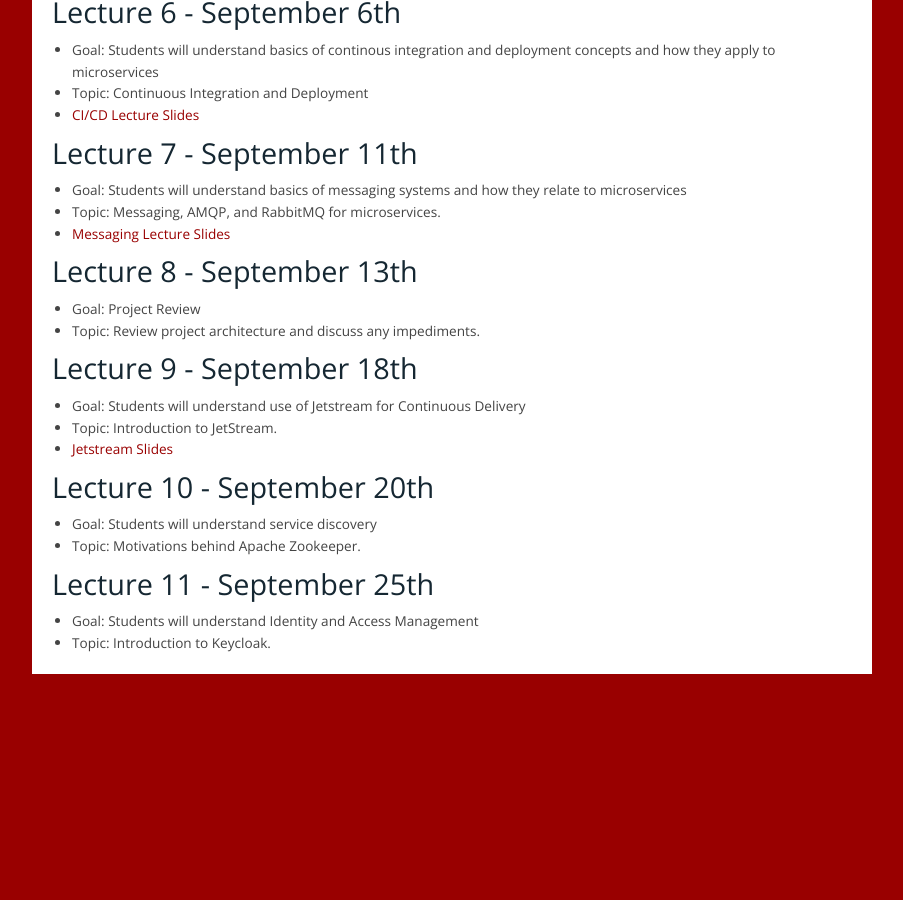
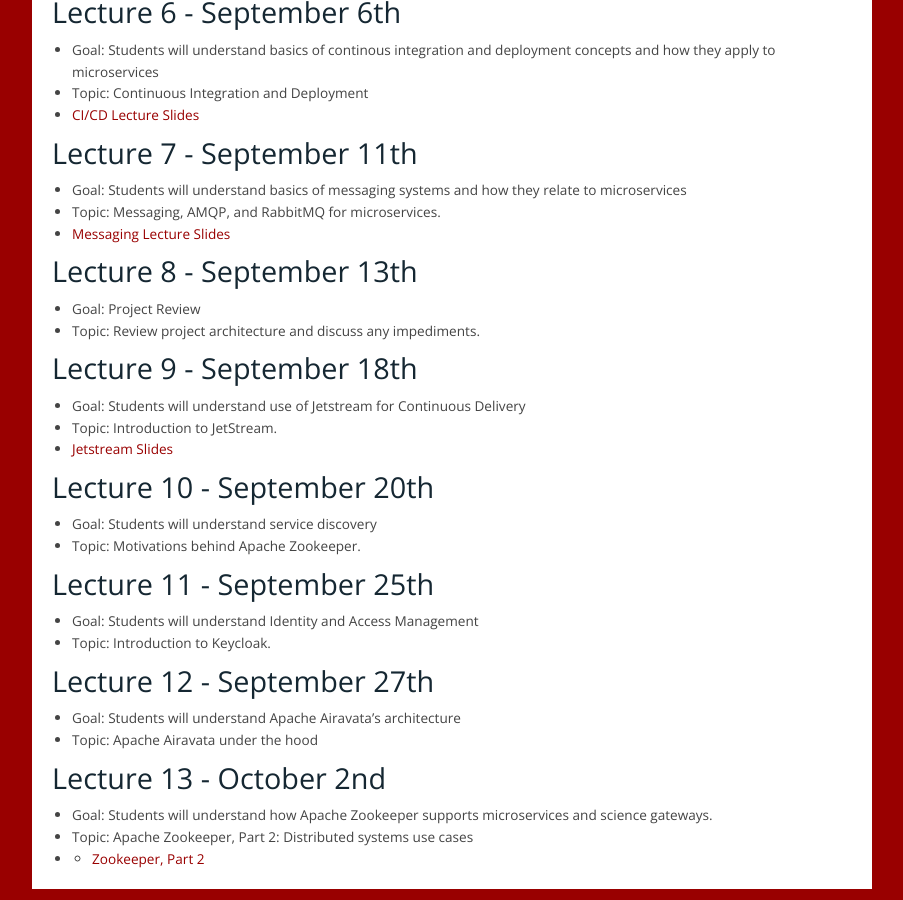
Before and after one commit to airavata-courses/airavata-courses.github.io, a Jekyll site: the page built from lectures.md, in a window 1280 px wide and 900 px high, scrolled down 929 px. Shown: the whole window, without its empty margins (258-1161 px from the left). Built offline with Jekyll 4.4.1, drawn with Linux system fonts in a browser that asks for light colours; our own code applies the rules of GitHub Pages for plain Markdown files; before the commit the page ends 1614 px from its top, so only the background shows below that.

Commit message:
Zookeeper, Part 2 lecture slides

```diff
--- a/lectures.md
+++ b/lectures.md
@@ -69,6 +69,15 @@
 ###  Lecture 11 - September 25th
 * Goal: Students will understand Identity and Access Management
 * Topic: Introduction to Keycloak.
+
+###  Lecture 12 - September 27th
+* Goal: Students will understand Apache Airavata's architecture
+* Topic: Apache Airavata under the hood
+
+###  Lecture 13 - October 2nd
+* Goal: Students will understand how Apache Zookeeper supports microservices and science gateways.
+* Topic: Apache Zookeeper, Part 2: Distributed systems use cases
+* * [Zookeeper, Part 2]({{ site.url }}slides/Fall2018-ZookeeperPart2.pptx)
 
 
 <!--
```
Also changed, not shown: 1 other file.
